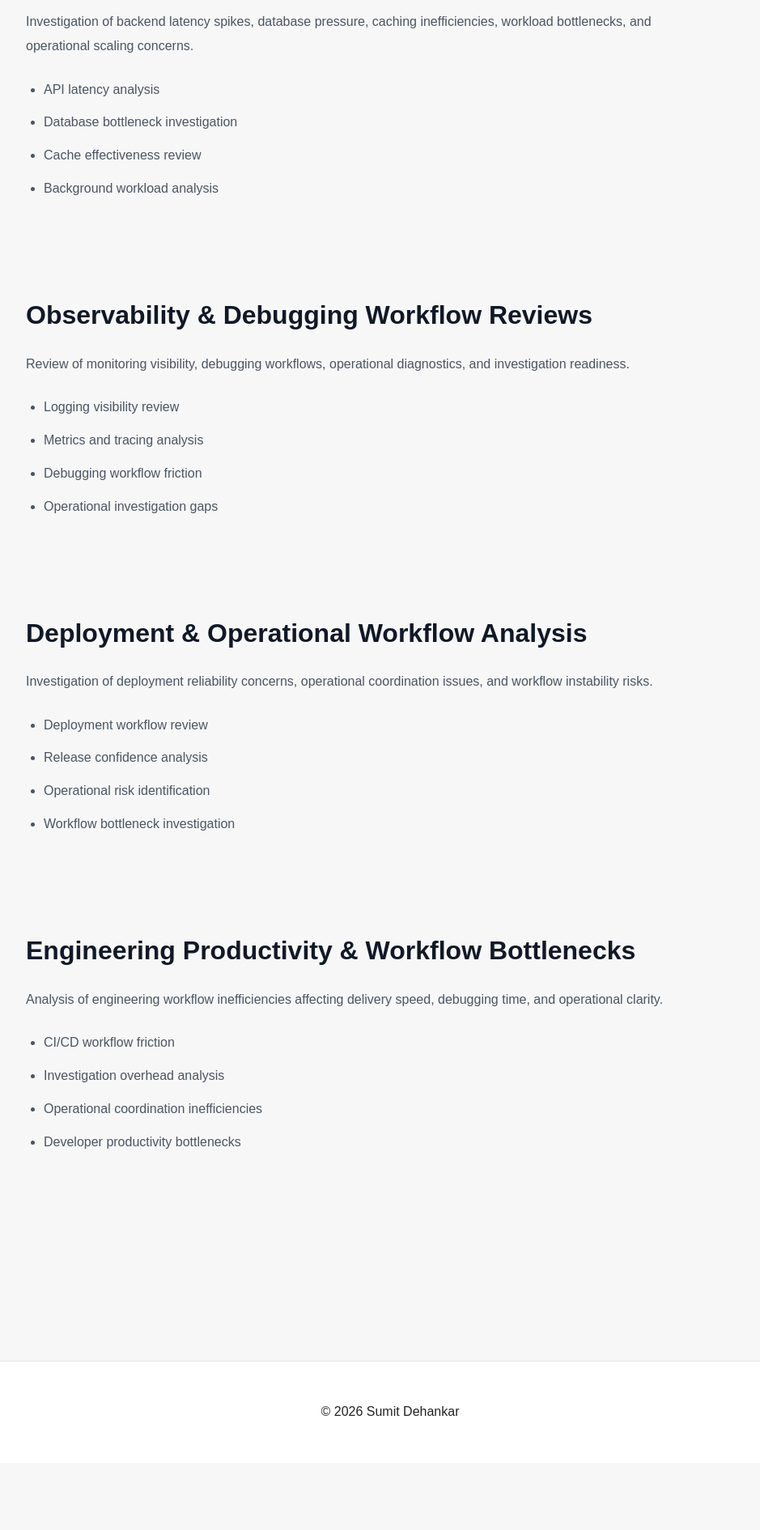
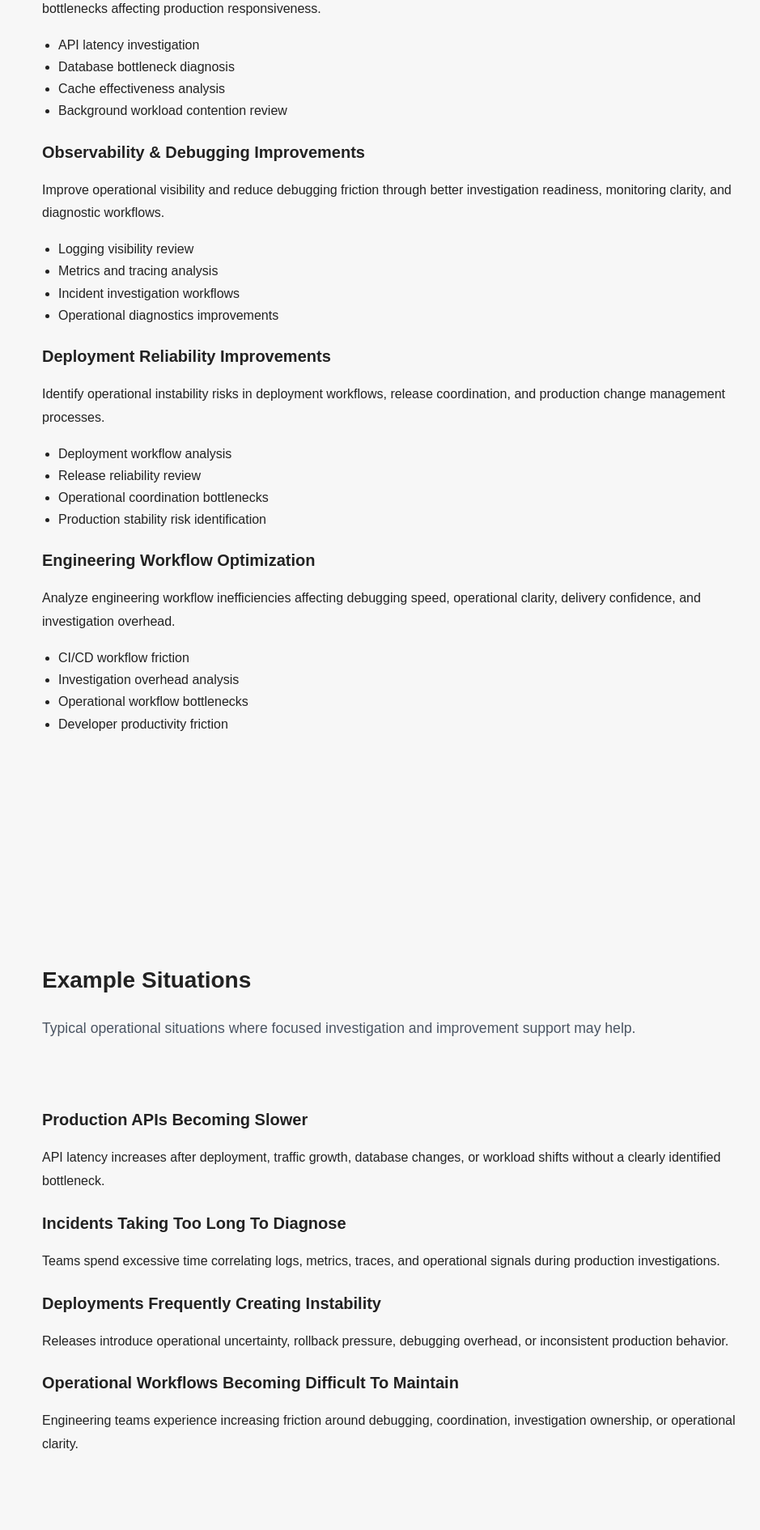
Before and after one commit to sumitdehankar/website, a plain HTML site: page services.html in a window 1280 px wide. Shown: the part 524-2414 px from the top of the page at 81% size, without its empty margins (158-1097 px from the left). Before the commit the page ends 2331 px from the top, so only its background shows below. Drawn offline with Linux system fonts and the light colour scheme.

Commit message:
Enhance About, Contact, and Services pages with improved content clarity, structure, and styling for better user engagement.

```diff
--- a/services.html
+++ b/services.html
@@ -21,79 +21,135 @@
 
     <main class="container">
       <section id="services">
+        <div class="container">
           <div class="section-header">
-          <h1>Services</h1>
+            <h2>Services</h2>
 
             <p>
-            Focused operational investigations for backend systems, engineering
-            workflows, and production reliability challenges.
+              Focused backend diagnosis and operational improvement services for
+              engineering teams facing production reliability, debugging,
+              workflow, and performance challenges.
             </p>
           </div>
 
-        <div class="services-list">
-          <div class="service-block">
-            <h2>Backend Performance Investigations</h2>
+          <div class="services-grid">
+            <div class="service-card">
+              <h3>Backend Performance Diagnosis</h3>
 
               <p>
-              Investigation of backend latency spikes, database pressure,
-              caching inefficiencies, workload bottlenecks, and operational
-              scaling concerns.
+                Investigate backend slowdowns, database pressure, caching
+                inefficiencies, workload contention, and operational bottlenecks
+                affecting production responsiveness.
               </p>
 
               <ul>
-              <li>API latency analysis</li>
-              <li>Database bottleneck investigation</li>
-              <li>Cache effectiveness review</li>
-              <li>Background workload analysis</li>
+                <li>API latency investigation</li>
+                <li>Database bottleneck diagnosis</li>
+                <li>Cache effectiveness analysis</li>
+                <li>Background workload contention review</li>
               </ul>
             </div>
 
-          <div class="service-block">
-            <h2>Observability & Debugging Workflow Reviews</h2>
+            <div class="service-card">
+              <h3>Observability & Debugging Improvements</h3>
 
               <p>
-              Review of monitoring visibility, debugging workflows, operational
-              diagnostics, and investigation readiness.
+                Improve operational visibility and reduce debugging friction
+                through better investigation readiness, monitoring clarity, and
+                diagnostic workflows.
               </p>
 
               <ul>
                 <li>Logging visibility review</li>
                 <li>Metrics and tracing analysis</li>
-              <li>Debugging workflow friction</li>
-              <li>Operational investigation gaps</li>
+                <li>Incident investigation workflows</li>
+                <li>Operational diagnostics improvements</li>
               </ul>
             </div>
 
-          <div class="service-block">
-            <h2>Deployment & Operational Workflow Analysis</h2>
+            <div class="service-card">
+              <h3>Deployment Reliability Improvements</h3>
 
               <p>
-              Investigation of deployment reliability concerns, operational
-              coordination issues, and workflow instability risks.
+                Identify operational instability risks in deployment workflows,
+                release coordination, and production change management
+                processes.
               </p>
 
               <ul>
-              <li>Deployment workflow review</li>
-              <li>Release confidence analysis</li>
-              <li>Operational risk identification</li>
-              <li>Workflow bottleneck investigation</li>
+                <li>Deployment workflow analysis</li>
+                <li>Release reliability review</li>
+                <li>Operational coordination bottlenecks</li>
+                <li>Production stability risk identification</li>
               </ul>
             </div>
 
-          <div class="service-block">
-            <h2>Engineering Productivity & Workflow Bottlenecks</h2>
+            <div class="service-card">
+              <h3>Engineering Workflow Optimization</h3>
 
               <p>
-              Analysis of engineering workflow inefficiencies affecting delivery
-              speed, debugging time, and operational clarity.
+                Analyze engineering workflow inefficiencies affecting debugging
+                speed, operational clarity, delivery confidence, and
+                investigation overhead.
               </p>
 
               <ul>
                 <li>CI/CD workflow friction</li>
                 <li>Investigation overhead analysis</li>
-              <li>Operational coordination inefficiencies</li>
-              <li>Developer productivity bottlenecks</li>
+                <li>Operational workflow bottlenecks</li>
+                <li>Developer productivity friction</li>
               </ul>
+            </div>
+          </div>
+        </div>
+      </section>
+
+      <section class="container">
+        <div class="section-header">
+          <h2>Example Situations</h2>
+
+          <p>
+            Typical operational situations where focused investigation and
+            improvement support may help.
+          </p>
+        </div>
+
+        <div class="services-grid">
+          <div class="service-card">
+            <h3>Production APIs Becoming Slower</h3>
+
+            <p>
+              API latency increases after deployment, traffic growth, database
+              changes, or workload shifts without a clearly identified
+              bottleneck.
+            </p>
+          </div>
+
+          <div class="service-card">
+            <h3>Incidents Taking Too Long To Diagnose</h3>
+
+            <p>
+              Teams spend excessive time correlating logs, metrics, traces, and
+              operational signals during production investigations.
+            </p>
+          </div>
+
+          <div class="service-card">
+            <h3>Deployments Frequently Creating Instability</h3>
+
+            <p>
+              Releases introduce operational uncertainty, rollback pressure,
+              debugging overhead, or inconsistent production behavior.
+            </p>
+          </div>
+
+          <div class="service-card">
+            <h3>Operational Workflows Becoming Difficult To Maintain</h3>
+
+            <p>
+              Engineering teams experience increasing friction around debugging,
+              coordination, investigation ownership, or operational clarity.
+            </p>
           </div>
         </div>
       </section>
```
Also changed, not shown: about.html (+16 -16 lines), contact.html (+38 -32 lines), index.html (+21 -42 lines). Lines whose indentation alone changed are shown as unchanged.
